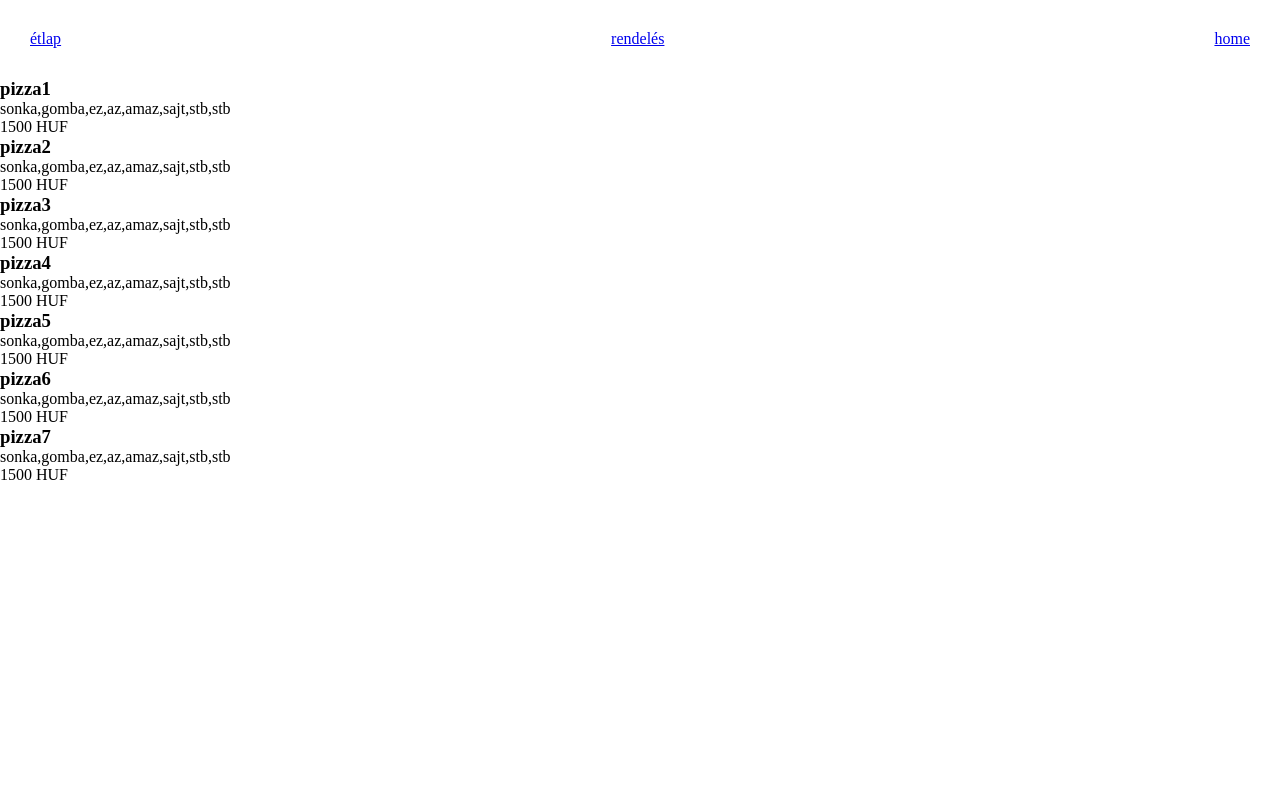
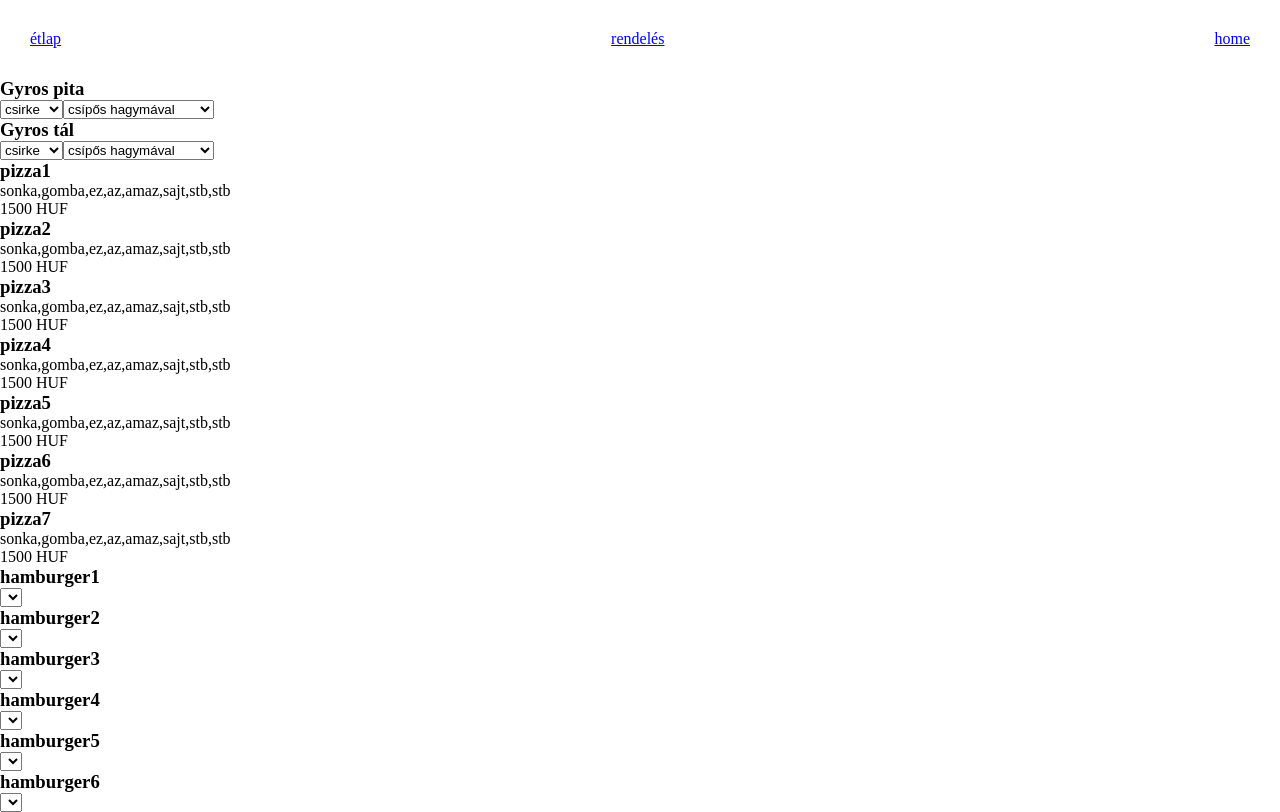
Before and after one commit to Norbesz93/etterem, a React (Create React App) app in the folder frontend/: page /menu in a window 1280 px wide. Built offline with nearby package versions, Linux system fonts and the light colour scheme; the HTML template or start-up script is replaced by a standard one.

Commit message:
menu updated

```diff
--- a/frontend/src/Components/Menu.jsx
+++ b/frontend/src/Components/Menu.jsx
@@ -1,21 +1,71 @@
 const Menu = () => {
-    const etlap = [
-        { nev: "pizza1", feltet: "sonka,gomba,ez,az,amaz,sajt,stb,stb", ar: 1500, penznem: "HUF" },
-        { nev: "pizza2", feltet: "sonka,gomba,ez,az,amaz,sajt,stb,stb", ar: 1500, penznem: "HUF" },
-        { nev: "pizza3", feltet: "sonka,gomba,ez,az,amaz,sajt,stb,stb", ar: 1500, penznem: "HUF" },
-        { nev: "pizza4", feltet: "sonka,gomba,ez,az,amaz,sajt,stb,stb", ar: 1500, penznem: "HUF" },
-        { nev: "pizza5", feltet: "sonka,gomba,ez,az,amaz,sajt,stb,stb", ar: 1500, penznem: "HUF" },
-        { nev: "pizza6", feltet: "sonka,gomba,ez,az,amaz,sajt,stb,stb", ar: 1500, penznem: "HUF" },
-        { nev: "pizza7", feltet: "sonka,gomba,ez,az,amaz,sajt,stb,stb", ar: 1500, penznem: "HUF" }
+    const pizzas = [
+        { name: "pizza1", feltet: "sonka,gomba,ez,az,amaz,sajt,stb,stb", price: 1500, currency: "HUF" },
+        { name: "pizza2", feltet: "sonka,gomba,ez,az,amaz,sajt,stb,stb", price: 1500, currency: "HUF" },
+        { name: "pizza3", feltet: "sonka,gomba,ez,az,amaz,sajt,stb,stb", price: 1500, currency: "HUF" },
+        { name: "pizza4", feltet: "sonka,gomba,ez,az,amaz,sajt,stb,stb", price: 1500, currency: "HUF" },
+        { name: "pizza5", feltet: "sonka,gomba,ez,az,amaz,sajt,stb,stb", price: 1500, currency: "HUF" },
+        { name: "pizza6", feltet: "sonka,gomba,ez,az,amaz,sajt,stb,stb", price: 1500, currency: "HUF" },
+        { name: "pizza7", feltet: "sonka,gomba,ez,az,amaz,sajt,stb,stb", price: 1500, currency: "HUF" }
+    ]
+    const gyroses = { meat: ["csirke", "bárány"], spicy: ["csípős hagymával", "csípős hagyma nélkül", "hagyma csípős nélkül", "egyik sem"] }
+    const hamburgers = [
+        { name: "hamburger1", meat: ["marha", "csirke", "vega"], spicy: ["csípős", "enyhén csípős", "nem csípős"], price: 1500, currency: "HUF" },
+        { name: "hamburger2", meat: ["marha", "csirke", "vega"], spicy: ["csípős", "enyhén csípős", "nem csípős"], price: 1500, currency: "HUF" },
+        { name: "hamburger3", meat: ["marha", "csirke", "vega"], spicy: ["csípős", "enyhén csípős", "nem csípős"], price: 1500, currency: "HUF" },
+        { name: "hamburger4", meat: ["marha", "csirke", "vega"], spicy: ["csípős", "enyhén csípős", "nem csípős"], price: 1500, currency: "HUF" },
+        { name: "hamburger5", meat: ["marha", "csirke", "vega"], spicy: ["csípős", "enyhén csípős", "nem csípős"], price: 1500, currency: "HUF" },
+        { name: "hamburger6", meat: ["marha", "csirke", "vega"], spicy: ["csípős", "enyhén csípős", "nem csípős"], price: 1500, currency: "HUF" },
     ]
     return (
-        <div>
-            {etlap.map(pizza =>
-                <div>
-                    <h3>{pizza.nev}</h3>
-                    <p>{pizza.feltet}</p>
-                    <p>{pizza.ar} {pizza.penznem}</p>
-                </div>)}
+        <div className="menu">
+            <div className="gyroses">
+                <div className="gyrosPita">
+                    <h3>Gyros pita</h3>
+                    <select name="gyrosPitaMeat">
+                        {gyroses.meat.map(gyros =>
+                            <option value={gyros}>
+                                {gyros}
+                            </option>)}
+                    </select>
+                    <select name="gyrosPitaOnion">
+                        {gyroses.spicy.map(gyros =>
+                            <option value={gyros}>
+                                {gyros}
+                            </option>)}
+                    </select>
+                </div>
+                <div className="gyrosPlate">
+                    <h3>Gyros tál</h3>
+                    <select name="gyrosPitaMeat">
+                        {gyroses.meat.map(gyros =>
+                            <option value={gyros}>
+                                {gyros}
+                            </option>)}
+                    </select>
+                    <select name="gyrosPitaOnion">
+                        {gyroses.spicy.map(gyros =>
+                            <option value={gyros}>
+                                {gyros}
+                            </option>)}
+                    </select>
+                </div>
+            </div>
+            <div className="pizzas">
+                {pizzas.map(pizza =>
+                    <div className="pizza">
+                        <h3>{pizza.name}</h3>
+                        <p>{pizza.feltet}</p>
+                        <p>{pizza.price} {pizza.currency}</p>
+                    </div>)}
+            </div>
+            <div className="hamburgers">
+                {hamburgers.map(hamburger => <div className="hamburger">
+                    <h3>{hamburger.name}</h3>
+                    <select name="" id=""></select>
+                </div>
+                )}
+            </div>
         </div>
     )
 }
```
